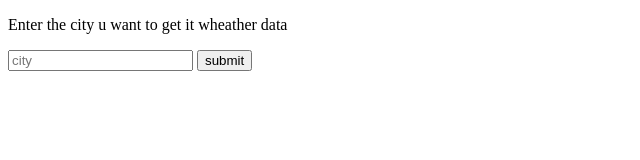
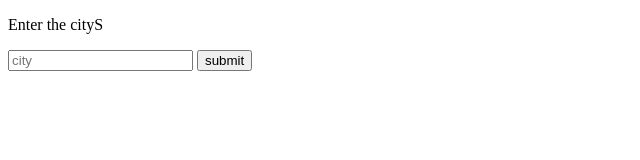
Before and after one commit to SundayMba/project, a website: page index.html in a window 1280 px wide. Shown: the whole page, without its empty margins (0-640 px from the left). Drawn offline with Linux system fonts and the light colour scheme.

Commit message:
changes to index.html

```diff
--- a/index.html
+++ b/index.html
@@ -7,7 +7,7 @@
     <title>wheather forcast</title>
 </head>
 <body>
-    <P>Enter the city u want to get it wheather data</P>
+    <P>Enter the cityS</P>
     <form action="/" method="post">
         <input type="text" placeholder="city" name="cityName">
         <button type="submit">submit</button>
```
